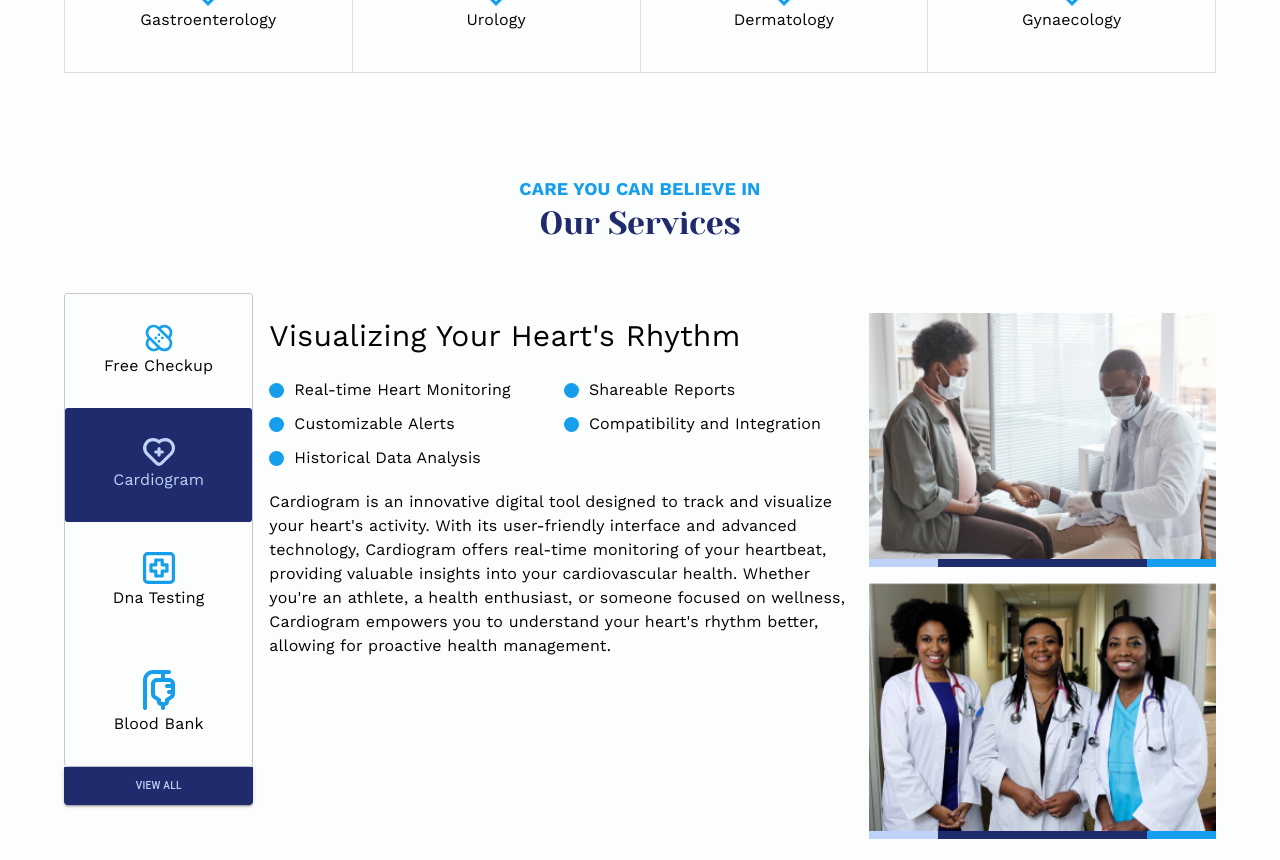
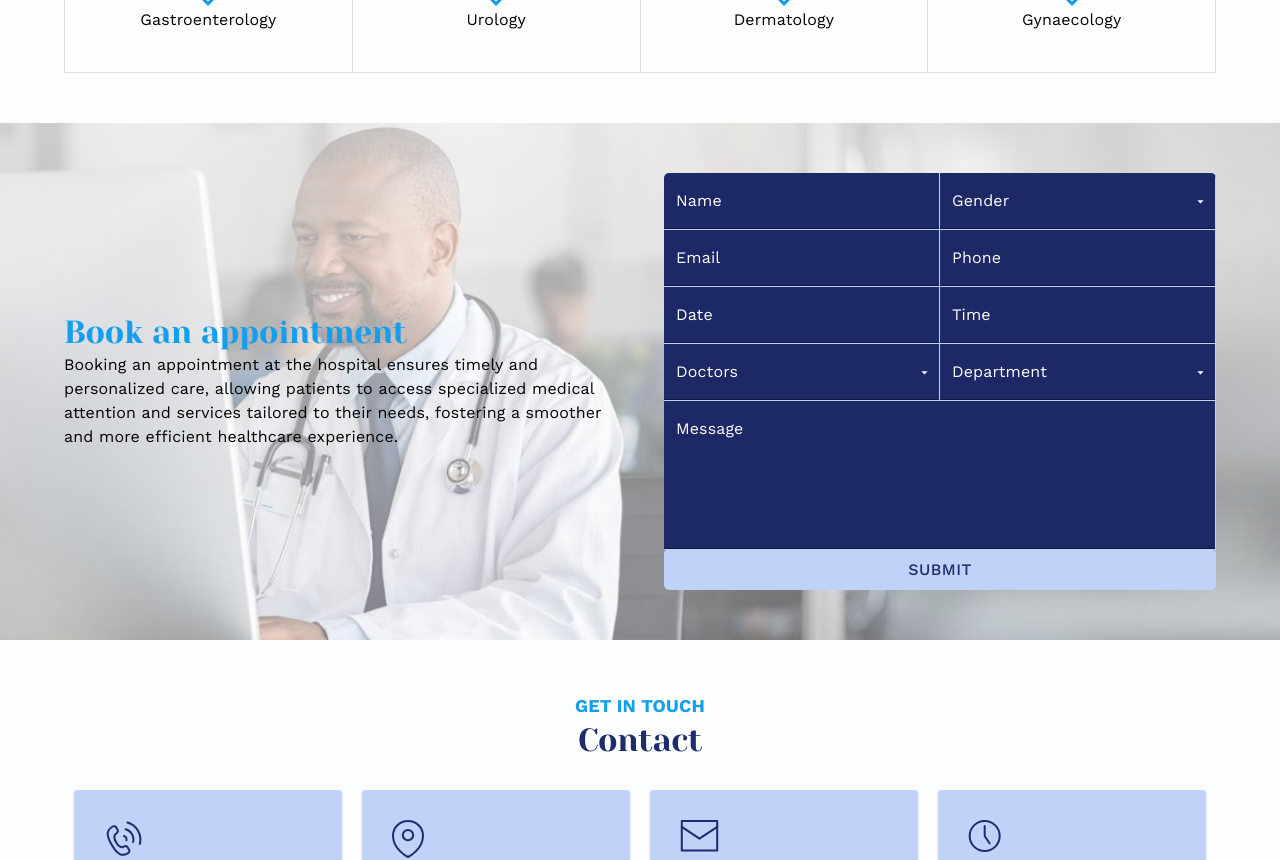
Before and after one commit to dovecancode/al-ameer, a React (Vite) app: page / in a window 1280 px wide. Shown: the part 2960-3820 px from the top of the page. Built offline with nearby package versions, Linux system fonts and the light colour scheme.

Commit message:
fixed the issue about calling the Homeservices twice in the homepage

```diff
--- a/src/Screens/HomeScreen/index.jsx
+++ b/src/Screens/HomeScreen/index.jsx
@@ -12,7 +12,6 @@ function HomeScreen() {
       <HomeWelcome />
       <HomeServices />
       <HomeSpecialties />
-      <HomeServices />
       <HomeBookApptForm />
       <ContactSectionNode />
     </>
```
